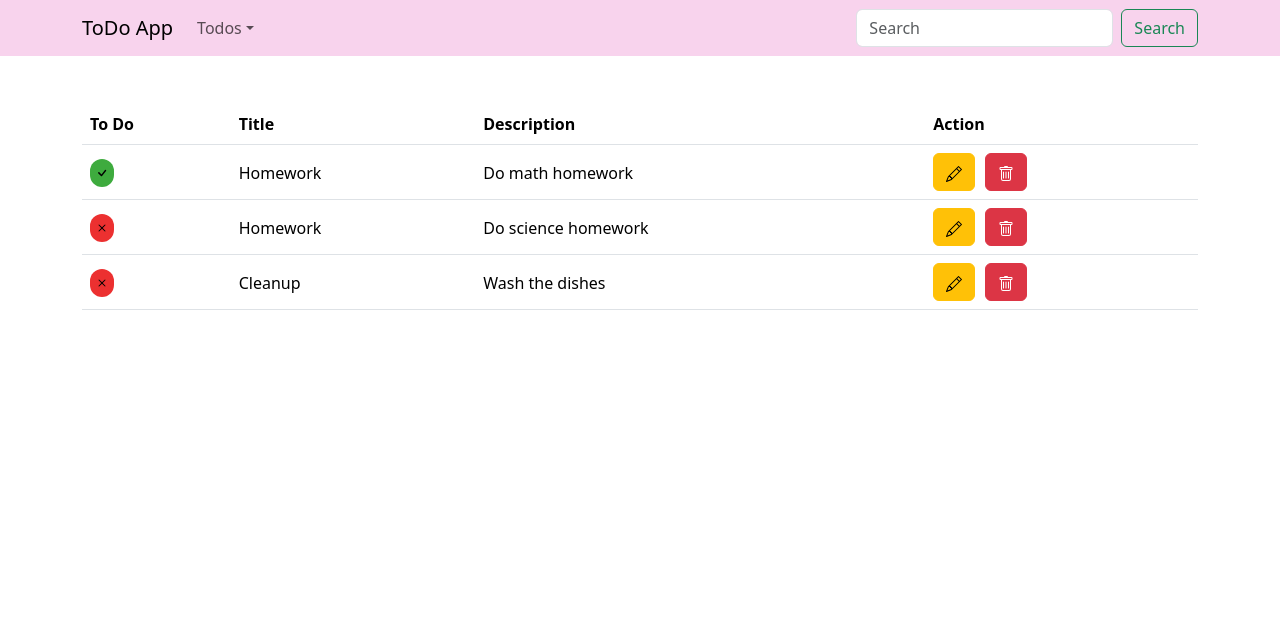
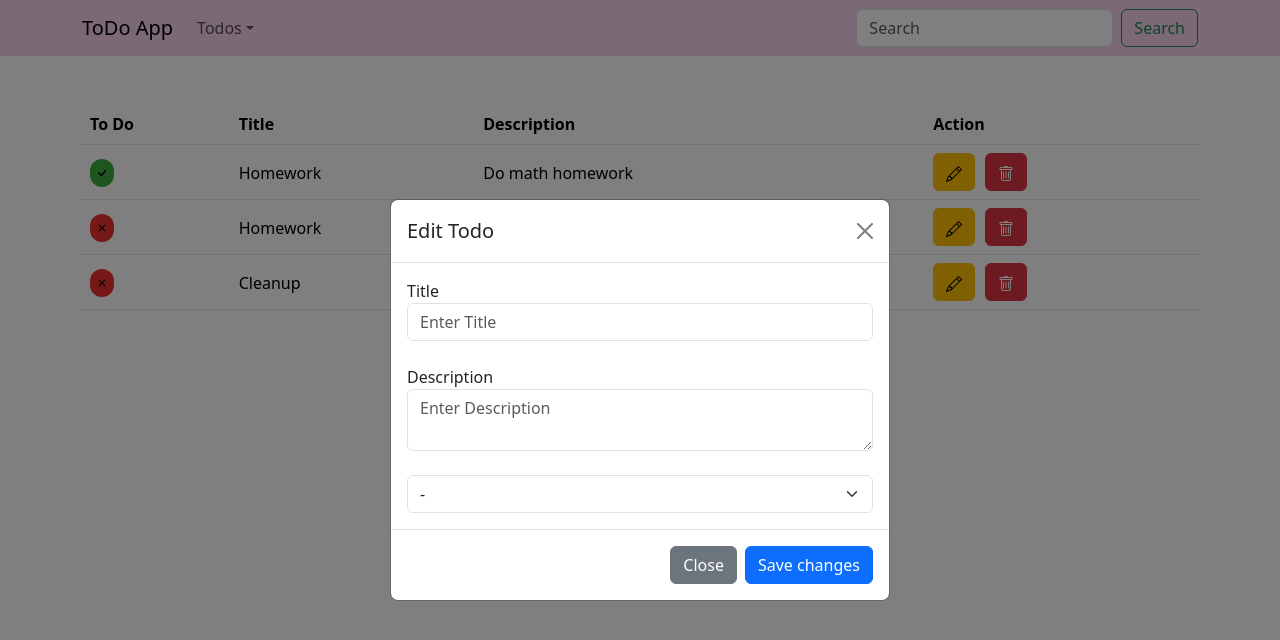
Before and after one commit to denisyldz/todo-app, a React (Vite) app: page /home in a window 1280 px wide. Both pictures are taken after a click on the button 954 px from the left and 172 px from the top of the page. Shown: the top 640 px of the page. Built offline with nearby package versions, Linux system fonts and the light colour scheme.

Commit message:
create modal, form and dropdown comp and fix table

```diff
--- /dev/null
+++ b/src/components/Dropdown.jsx
@@ -0,0 +1,14 @@
+import React from 'react'
+
+function Dropdown() {
+  return (
+    <select id="todos" className="form-select form-select">
+      <option value="" selected disabled>-</option>
+      <option value="completed">Completed</option>
+      <option value="uncompleted">Uncompleted</option>
+    </select>
+
+  )
+}
+
+export default Dropdown
--- /dev/null
+++ b/src/components/Form.jsx
@@ -0,0 +1,20 @@
+import React from 'react'
+import Dropdown from './Dropdown'
+
+function Form() {
+  return (
+    <form>
+      <div className='mb-4'>
+        <label htmlFor='text'>Title</label>
+        <input type='email' placeholder='Enter Title' className='form-control' />
+      </div>
+      <div className='mb-4'>
+        <label htmlFor='text'>Description</label>
+        <textarea style={{maxHeight: 90}} type='text' placeholder='Enter Description' className='form-control' />
+      </div>
+      <Dropdown />
+    </form>
+  )
+}
+
+export default Form
--- /dev/null
+++ b/src/components/Modal.jsx
@@ -0,0 +1,25 @@
+import React from 'react'
+
+function Modal({ id, title, body, onSave, onClose }) {
+  return (
+    <div className="modal fade" id={id} tabIndex="-1" aria-labelledby={`${id}Label`} aria-hidden="true">
+      <div className="modal-dialog modal-dialog-centered">
+        <div className="modal-content">
+          <div className="modal-header">
+            <h5 className="modal-title" id={`${id}Label`}>{title}</h5>
+            <button type="button" className="btn-close" data-bs-dismiss="modal" aria-label="Close"></button>
+          </div>
+          <div className="modal-body">
+            {body}
+          </div>
+          <div className="modal-footer">
+            <button type="button" className="btn btn-secondary" data-bs-dismiss="modal" onClick={onClose}>Close</button>
+            <button type="button" className="btn btn-primary" onClick={onSave}>Save changes</button>
+          </div>
+        </div>
+      </div>
+    </div>
+  );
+}
+
+export default Modal
--- a/src/components/TodoTable.jsx
+++ b/src/components/TodoTable.jsx
@@ -1,12 +1,24 @@
-import React from 'react';
+import React, { useState } from 'react';
 import 'bootstrap/dist/css/bootstrap.min.css';
 import TrashIcon from './icons/TrashIcon';
 import EditIcon from './icons/EditIcon';
 import UncompletedIcon from './icons/UncompletedIcon';
 import CompletedIcon from './icons/CompletedIcon';
+import Modal from './Modal';
+import Form from './Form';
 
 function TodoTable({ todoData }) {
+  const handleSave = () => {
+    console.log('Save button clicked');
+  };
+
+  const handleClose = () => {
+    console.log('Close button clicked');
+  };
+
   return (
+    <>
+
       <table className="table">
         <thead>
           <tr>
@@ -37,7 +49,7 @@ function TodoTable({ todoData }) {
                 </div>
               </td>
               <td>
-              <button className="btn btn-warning" style={{ marginRight: 10 }} title='Edit' type="submit">
+                <button className="btn btn-warning" data-bs-toggle="modal" style={{ marginRight: 10 }} title='Edit' type="button" data-bs-target="#editModal">
                   <EditIcon />
                 </button>
                 <button className="btn btn-danger" title='Delete' type="submit">
@@ -48,6 +60,14 @@ function TodoTable({ todoData }) {
           ))}
         </tbody>
       </table>
+      <Modal
+        id="editModal"
+        title="Edit Todo"
+        body={<Form />}
+        onSave={handleSave}
+        onClose={handleClose}
+      />
+    </>
   );
 }
 
```
Lines whose indentation alone changed are shown as unchanged.
